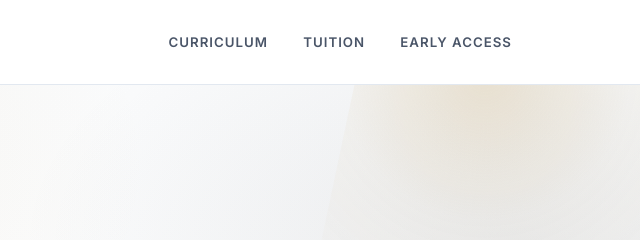
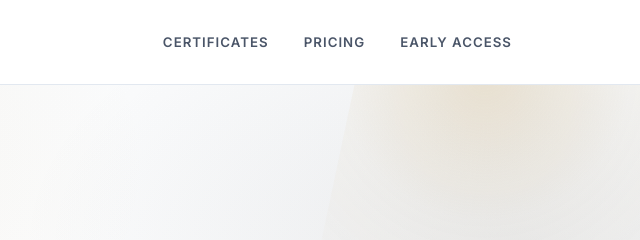
Before and after one commit to rosalindgash/digital-trades-institute, a plain HTML site: page index.html in a window 1280 px wide. Shown: the top 240 px of the page, 640-1280 px from the left. Drawn offline with nearby package versions, Linux system fonts and the light colour scheme.

Commit message:
Update navigation menu: change 'Curriculum' to 'Certificates' and 'Tuition' to 'Pricing'

```diff
--- a/index.html
+++ b/index.html
@@ -566,8 +566,8 @@
   <nav class="nav-bar">
     <div class="nav-logo"><span class="nav-logo-name">Digital Trades Institute</span><div class="nav-tagline">Modern, modular, self-paced training for the new-collar workforce.</div></div>
     <div class="nav-links">
-      <a href="#curriculum">Curriculum</a>
-      <a href="#tuition">Tuition</a>
+      <a href="#curriculum">Certificates</a>
+      <a href="#pricing">Pricing</a>
       <a href="#access">Early Access</a>
     </div>
     <a class="nav-cta" href="#access">Join Waitlist</a>
```
